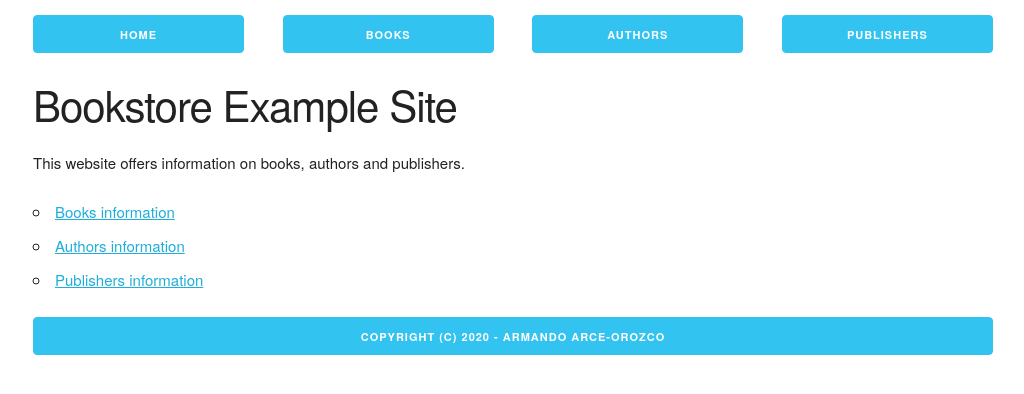
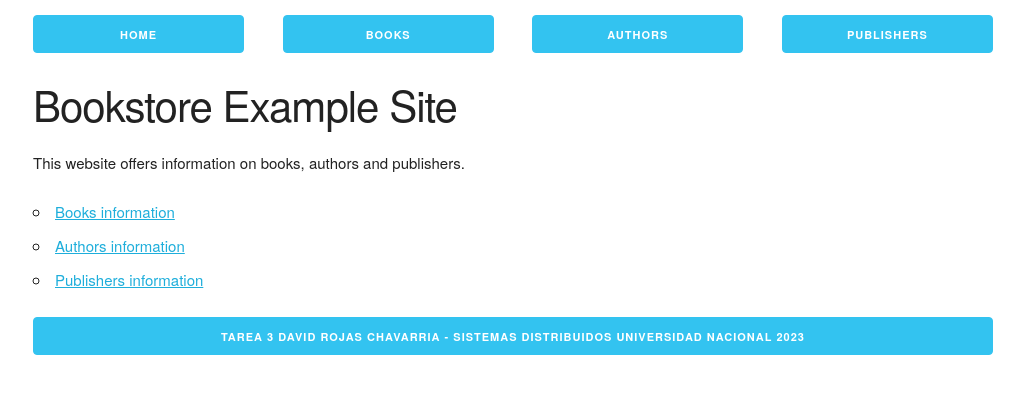
Before and after one commit to DavidRojasChavarriaUNA/Tarea3-SD-FontEnd, a Vue app: page / in a window 1280 px wide. Shown: the top 394 px of the page, without its empty margins (127-1151 px from the left). Built offline with nearby package versions, Linux system fonts and the light colour scheme.

Commit message:
Tarea 3
Tarea 3

```diff
--- a/src/App.vue
+++ b/src/App.vue
@@ -9,7 +9,7 @@
     <router-view />
     <div class="row">
       <button disabled="disabled" class="twelve columns button-primary">
-        Copyright (c) 2020 - Armando Arce-Orozco
+        Tarea 3 David Rojas Chavarria - Sistemas distribuidos Universidad Nacional 2023
       </button>
     </div>
   </div>
```
Also changed, not shown: 1 other file (tests, documents, lock files or other folders).
